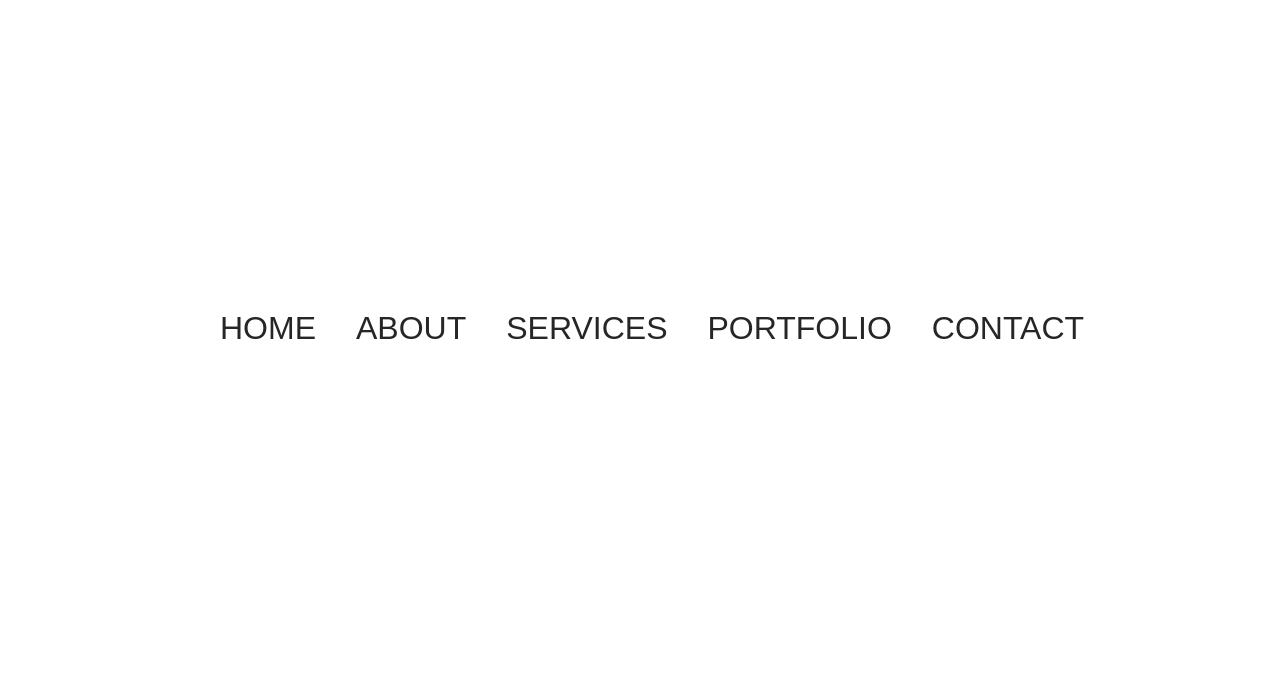
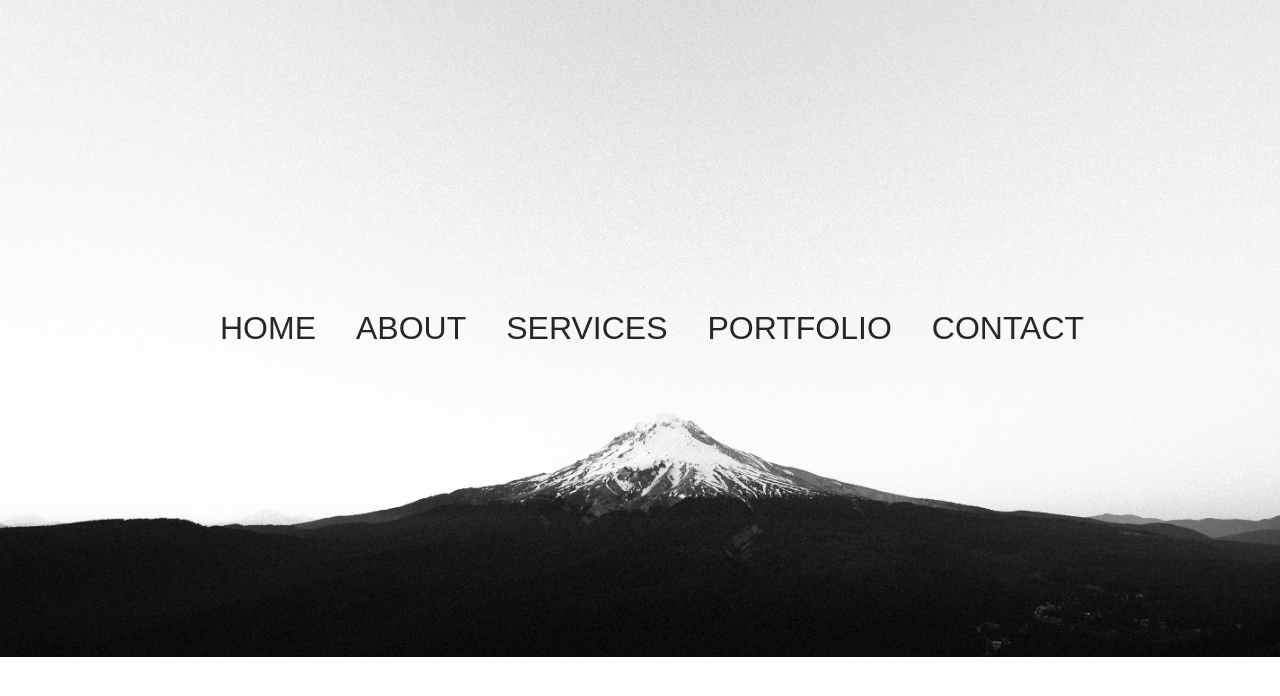
Before and after one commit to StanislavFedyna/menu-hover-effect, a plain HTML site: page index.html in a window 1280 px wide. Drawn offline with Linux system fonts and the light colour scheme.

Commit message:
updated color scheme, added main bg

```diff
--- a/css/style.css
+++ b/css/style.css
@@ -2,6 +2,9 @@ body {
   margin: 0;
   padding: 0;
   font-family: Arial, "Helvetica Neue", Helvetica, sans-serif;
+  background:url(../img/bg-main.jpg);
+  background-size: cover;
+  background-repeat: no-repeat;
 }
 
 ul {
@@ -28,7 +31,7 @@ ul li a:before {
   content: '';
   width: 0px;
   height: 3px;
-  background: #00bcd4;
+  background: #3914AF;
   position: absolute;
   top: 120%;
   left: 0;
@@ -44,7 +47,7 @@ ul li a:after {
   content: '';
   width: 0px;
   height: 3px;
-  background: #f0f;
+  background: #ECCE8E;
   position: absolute;
   top: 120%;
   right: 0;
```
Also changed, not shown: img/bg-main.jpg (added).
